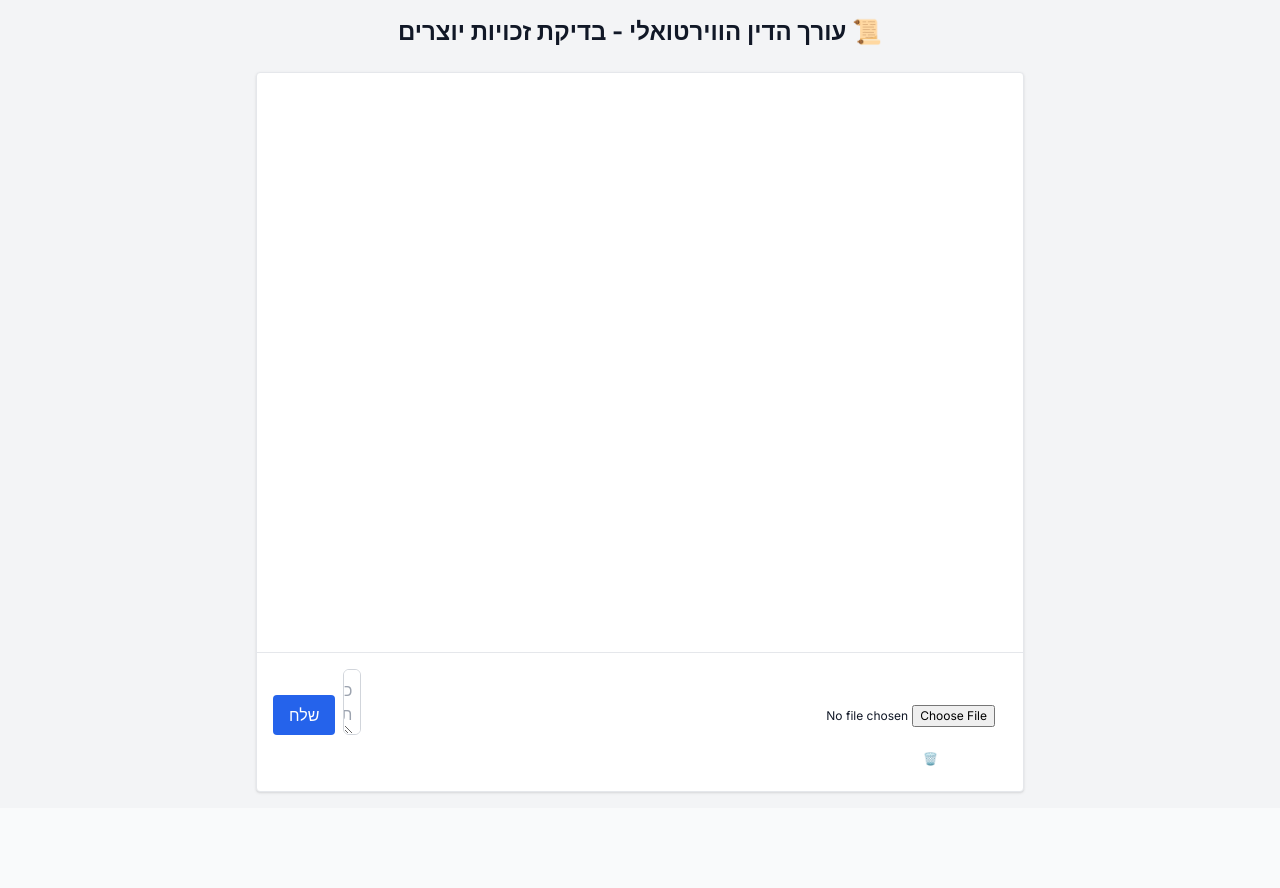
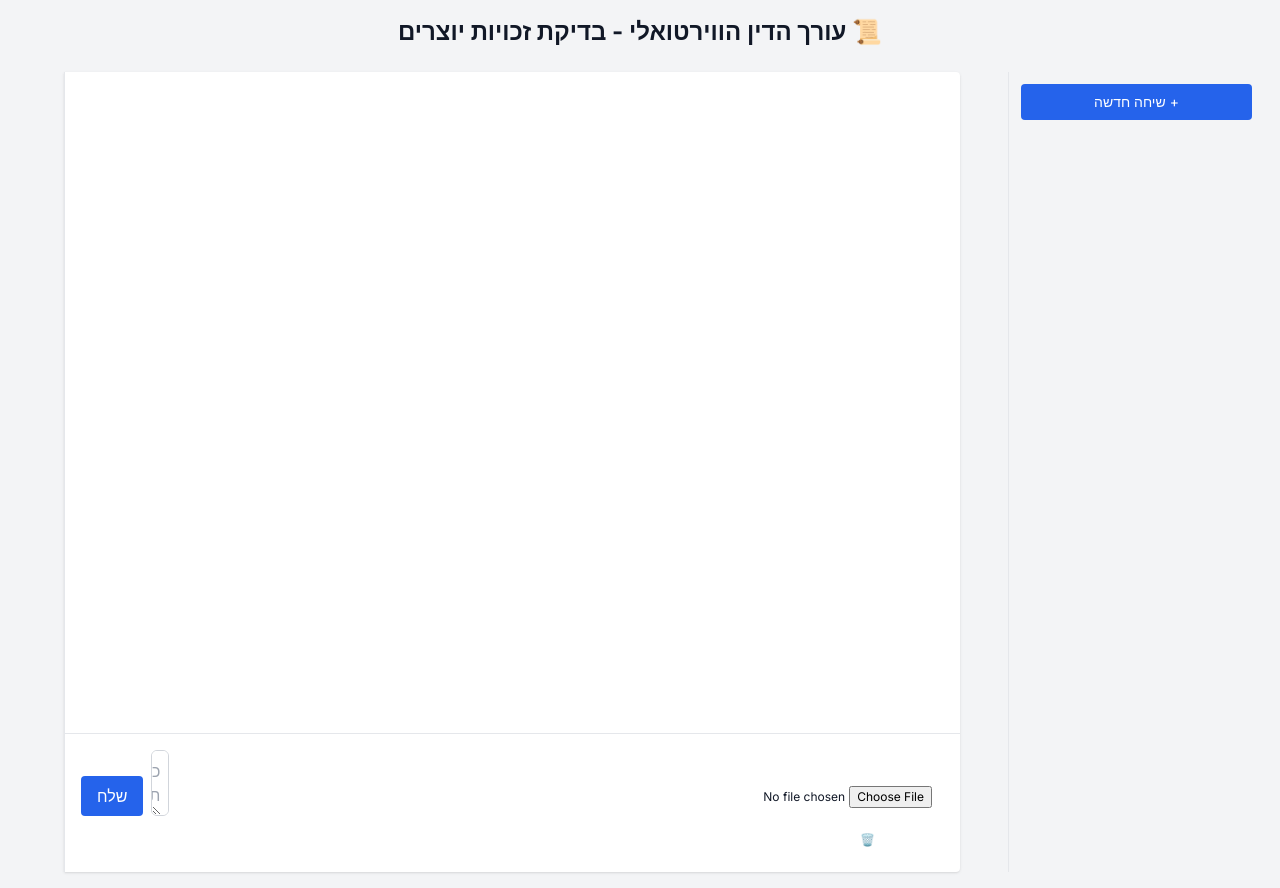
Before and after one commit to Avraham-prog/copyright-checker, a Next.js app: page / in a window 1280 px wide. Before the commit the page ends 808 px from the top, so only its background shows below. Built offline with nearby package versions, Linux system fonts and the light colour scheme.

Commit message:
Update FormDataSender.tsx

```diff
--- a/components/FormDataSender.tsx
+++ b/components/FormDataSender.tsx
@@ -1,9 +1,10 @@
 "use client";
 
-import React, { useState, useRef, useEffect } from "react";
+import React, { useEffect, useState, useRef } from "react";
 import { Input } from "./ui/input";
 import { Textarea } from "./ui/textarea";
 import { Button } from "./ui/button";
+import ChatSidebar from "./ChatSidebar";
 import axios from "axios";
 
 interface Message {
@@ -19,9 +20,12 @@ export default function FormDataSender() {
   const [file, setFile] = useState<File | null>(null);
   const [loading, setLoading] = useState(false);
   const [error, setError] = useState("");
+  const [chatId, setChatId] = useState<string>(() => {
+    return localStorage.getItem("active_chat") || Date.now().toString();
+  });
   const [messages, setMessages] = useState<Message[]>(() => {
     if (typeof window !== "undefined") {
-      const stored = localStorage.getItem("chat_history");
+      const stored = localStorage.getItem(`chat_${chatId}`);
       return stored ? JSON.parse(stored) : [];
     }
     return [];
@@ -35,8 +39,14 @@ export default function FormDataSender() {
 
   useEffect(() => {
     scrollToBottom();
-    localStorage.setItem("chat_history", JSON.stringify(messages));
-  }, [messages]);
+    localStorage.setItem(`chat_${chatId}`, JSON.stringify(messages));
+  }, [messages, chatId]);
+
+  useEffect(() => {
+    const stored = localStorage.getItem(`chat_${chatId}`);
+    setMessages(stored ? JSON.parse(stored) : []);
+    localStorage.setItem("active_chat", chatId);
+  }, [chatId]);
 
   const formatTime = (timestamp: number) => {
     const date = new Date(timestamp);
@@ -109,11 +119,18 @@ export default function FormDataSender() {
 
   const handleReset = () => {
     setMessages([]);
-    localStorage.removeItem("chat_history");
+    localStorage.removeItem(`chat_${chatId}`);
   };
 
   return (
-    <div className="flex flex-col h-[90vh] max-w-3xl mx-auto border rounded shadow bg-white overflow-hidden">
+    <div className="flex h-screen">
+      <ChatSidebar
+        currentId={chatId}
+        onSelect={(id) => setChatId(id)}
+        onNew={(id) => setChatId(id)}
+      />
+
+      <div className="flex flex-col flex-1 h-full max-w-4xl mx-auto border-l rounded-r shadow bg-white overflow-hidden">
         <div className="flex-1 overflow-y-auto p-4 space-y-4 min-h-0">
           {messages.map((msg, index) => (
             <div
@@ -179,5 +196,6 @@ export default function FormDataSender() {
           </div>
         </div>
       </div>
+    </div>
   );
 }
```
Lines whose indentation alone changed are shown as unchanged.
